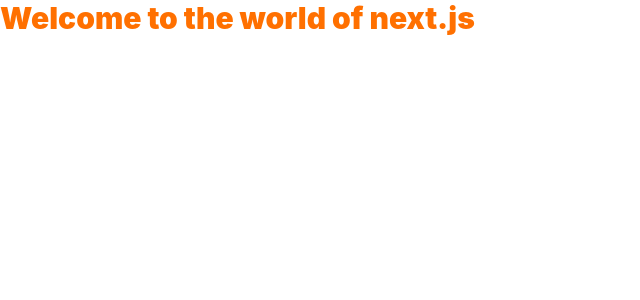
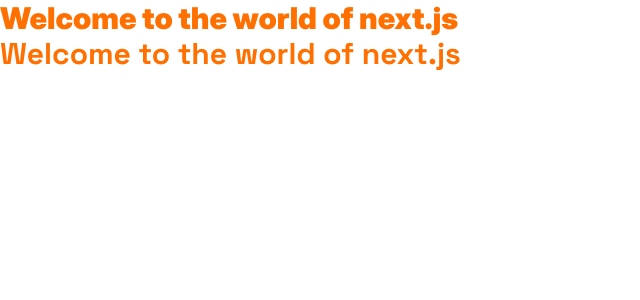
Before and after one commit to alexraju01/jsmastery-devflow, a Next.js app: page / in a window 1280 px wide. Shown: the top 300 px of the page, without its empty margins (0-640 px from the left). Built offline with nearby package versions, Linux system fonts and the light colour scheme.

Commit message:
Setup fonts

```diff
--- a/app/layout.tsx
+++ b/app/layout.tsx
@@ -4,16 +4,29 @@
 
 import "./globals.css";
 
-const geistSans = localFont({
-  src: "./fonts/GeistVF.woff",
-  variable: "--font-geist-sans",
-  weight: "100 900",
+// const geistSans = localFont({
+//   src: "./fonts/GeistVF.woff",
+//   variable: "--font-geist-sans",
+//   weight: "100 900",
+// });
+
+const inter = localFont({
+  src: "./fonts/InterVF.ttf",
+  variable: "--font-inter",
+  weight: "100 200 300 400 500 600 700 800 900",
 });
-const geistMono = localFont({
-  src: "./fonts/GeistMonoVF.woff",
-  variable: "--font-geist-mono",
-  weight: "100 900",
+
+const spaceGrotesk = localFont({
+  src: "./fonts/SpaceGroteskVF.ttf",
+  variable: "--font-space-grotesk",
+  weight: "300 400 500 600 700 ",
 });
+
+// const geistMono = localFont({
+//   src: "./fonts/GeistMonoVF.woff",
+//   variable: "--font-geist-mono",
+//   weight: "100 900",
+// });
 
 export const metadata: Metadata = {
   title: "DevFlow",
@@ -27,8 +40,7 @@
 }>) {
   return (
     <html lang="en">
-      <body
-        className={`${geistSans.variable} ${geistMono.variable} antialiased`}>
+      <body className={`${inter.className} ${spaceGrotesk.variable}   antialiased`}>
         {children}
       </body>
     </html>
--- a/app/page.tsx
+++ b/app/page.tsx
@@ -1,7 +1,10 @@
 const Home = () => (
-  <h1 className="text-3xl  font-black text-primary-500">
-    Welcome to the world of next.js
-  </h1>
+  <>
+    <h1 className="text-3xl  font-black text-primary-500">Welcome to the world of next.js</h1>
+    <h1 className="font-space-grotesk text-3xl font-black text-primary-500">
+      Welcome to the world of next.js
+    </h1>
+  </>
 );
 
 export default Home;
```
Also changed, not shown: app/globals.css (+3 -12 lines), app/fonts/InterVF.ttf (added), app/fonts/SpaceGroteskVF.ttf (added).
